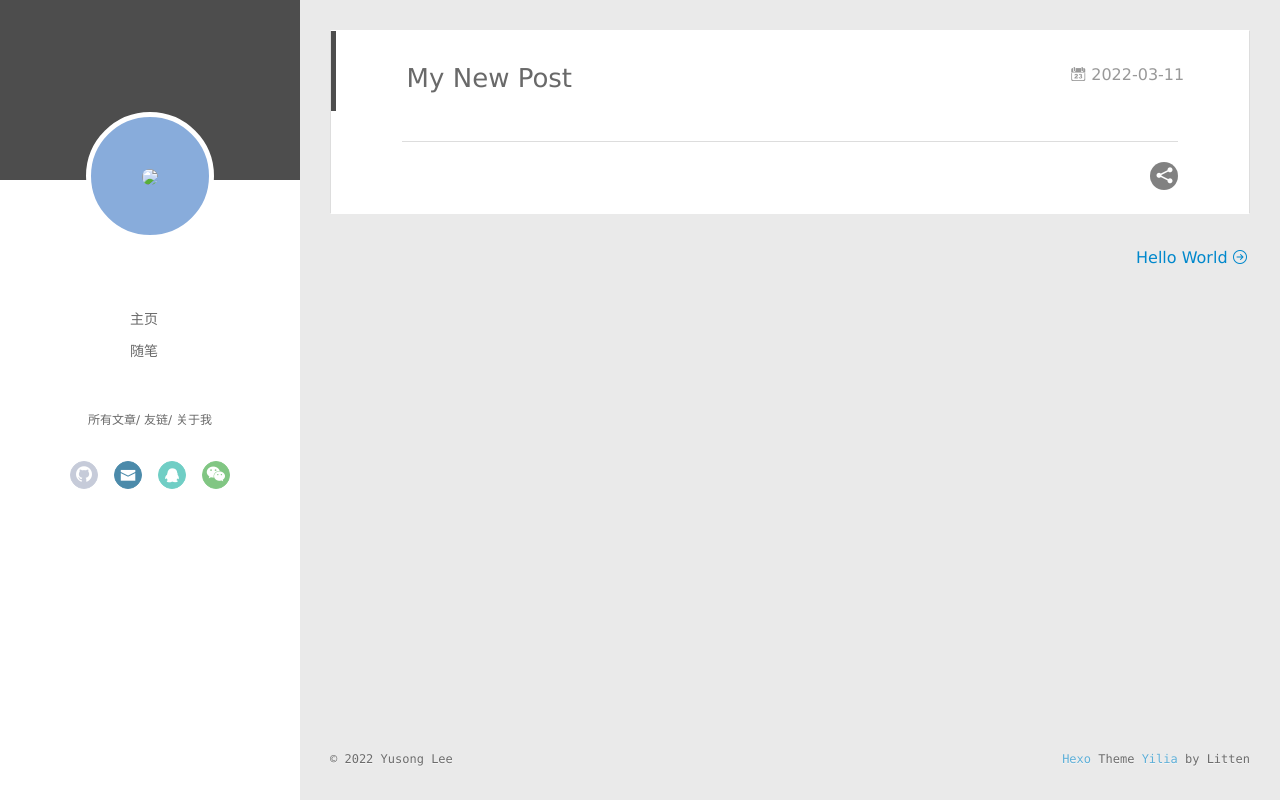
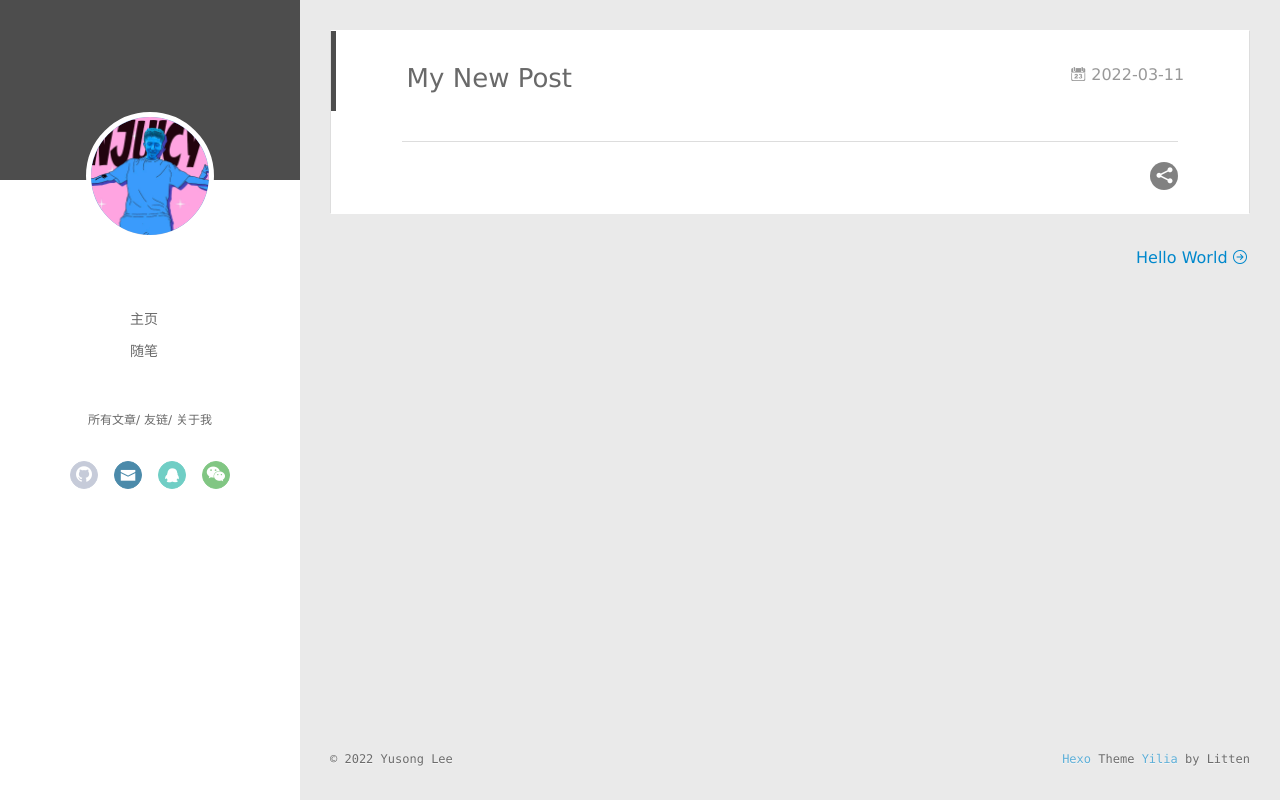
Before and after one commit to YsLee0113/YsLee0113.github.io, a plain HTML site: page 2022/03/11/My-New-Post/index.html in a window 1280 px wide. Drawn offline with Linux system fonts and the light colour scheme; no server answers.

Commit message:
Site updated: 2022-03-13 18:13:16

```diff
--- a/2022/03/11/My-New-Post/index.html
+++ b/2022/03/11/My-New-Post/index.html
@@ -45,7 +45,7 @@
 <div class="intrude-less">
 	<header id="header" class="inner">
 		<a href="/" class="profilepic">
-			<img src="/Home/Myblog/themes/hexo-theme-yilia/assets/img/touxiang.jpg" class="js-avatar">
+			<img src="/img/touxiang.jpg" class="js-avatar">
 		</a>
 		<hgroup>
 		  <h1 class="header-author"><a href="/"></a></h1>
@@ -103,7 +103,7 @@
 	<div class="intrude-less">
 		<header id="header" class="inner">
 			<div class="profilepic">
-				<img src="/Home/Myblog/themes/hexo-theme-yilia/assets/img/touxiang.jpg" class="js-avatar">
+				<img src="/img/touxiang.jpg" class="js-avatar">
 			</div>
 			<hgroup>
 			  <h1 class="header-author js-header-author"></h1>
```
Also changed, not shown: 2022/03/11/hello-world/index.html (+2 -2 lines), archives/2022/03/index.html (+2 -2 lines), archives/2022/index.html (+2 -2 lines), archives/index.html (+2 -2 lines), index.html (+2 -2 lines), img/touxiang.jpg (added).
